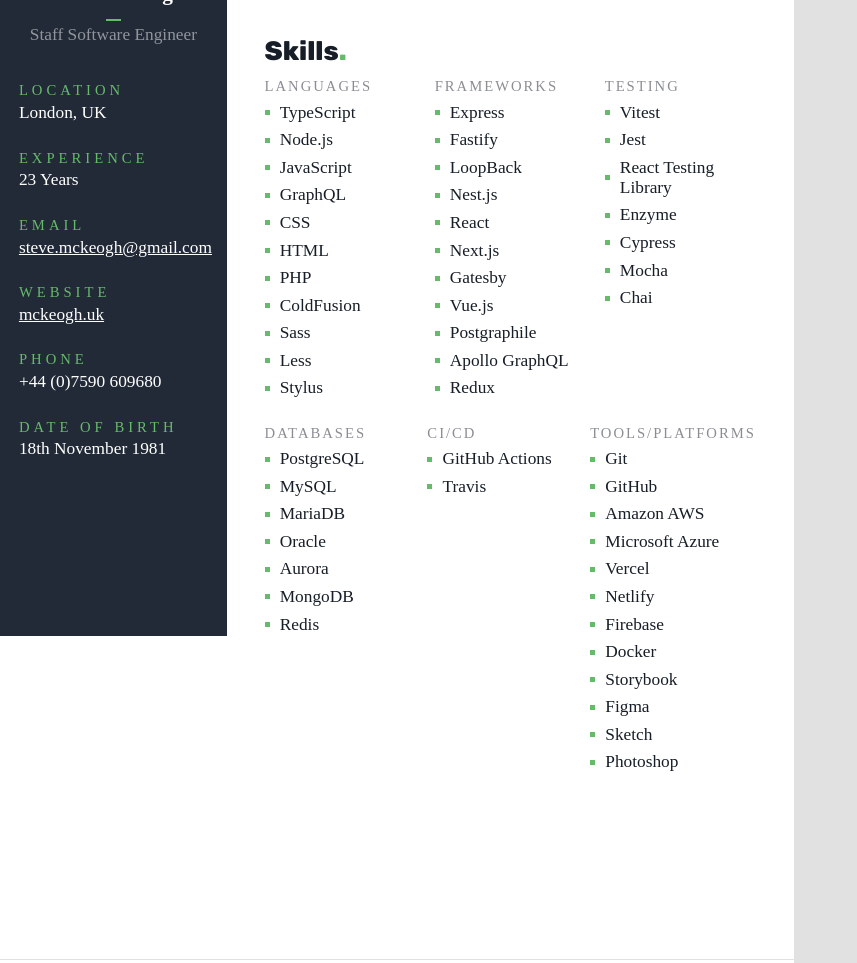
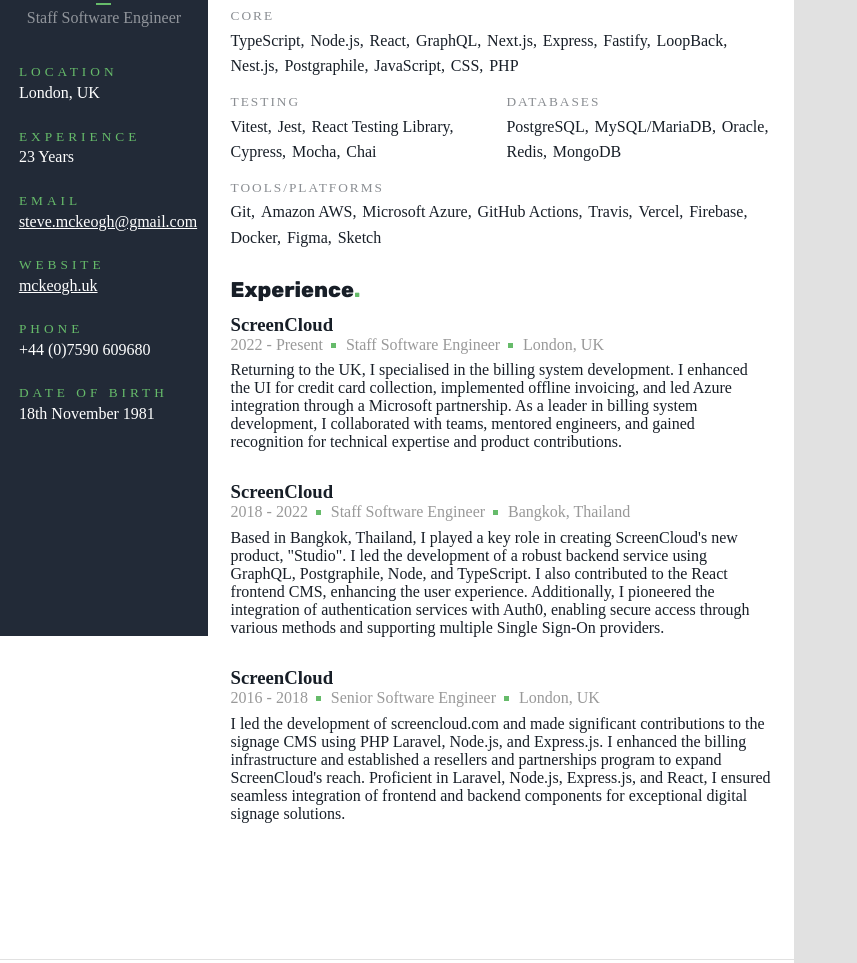
Before and after one commit to thekeogh/cv-pdf-template, a plain HTML site: page index.html in a window 1280 px wide. Shown: the part 164-1127 px from the top of the page, without its empty margins (0-857 px from the left). Drawn offline with Linux system fonts and the light colour scheme; a web font is replaced by a local one.

Commit message:
refactor(*): shortened content, reduces dimensions and fonts.
Tried to make the CV a little smaller.

```diff
--- a/index.html
+++ b/index.html
@@ -53,41 +53,30 @@
       <div class="chunk">
         <h1>Skills</h1>
         <div class="grid">
+
           <div class="row">
             <!-- Languages -->
             <div class="column">
-              <h2>Languages</h2>
+              <h2>Core</h2>
               <ul class="bullets">
                 <li>TypeScript</li>
                 <li>Node.js</li>
-                <li>JavaScript</li>
+                <li>React</li>
                 <li>GraphQL</li>
-                <li>CSS</li>
-                <li>HTML</li>
-                <li>PHP</li>
-                <li>ColdFusion</li>
-                <li>Sass</li>
-                <li>Less</li>
-                <li>Stylus</li>
-              </ul>
-            </div>
-            <!-- Frameworks -->
-            <div class="column">
-              <h2>Frameworks</h2>
-              <ul class="bullets">
+                <li>Next.js</li>
                 <li>Express</li>
                 <li>Fastify</li>
                 <li>LoopBack</li>
                 <li>Nest.js</li>
-                <li>React</li>
-                <li>Next.js</li>
-                <li>Gatesby</li>
-                <li>Vue.js</li>
                 <li>Postgraphile</li>
-                <li>Apollo GraphQL</li>
-                <li>Redux</li>
+                <li>JavaScript</li>
+                <li>CSS</li>
+                <li>PHP</li>
               </ul>
             </div>
+          </div>
+
+          <div class="row">
             <!-- Testing -->
             <div class="column">
               <h2>Testing</h2>
@@ -95,64 +84,49 @@
                 <li>Vitest</li>
                 <li>Jest</li>
                 <li>React Testing Library</li>
-                <li>Enzyme</li>
                 <li>Cypress</li>
                 <li>Mocha</li>
                 <li>Chai</li>
               </ul>
             </div>
-          </div>
-
-          <div class="row">
             <!-- Databases -->
             <div class="column">
               <h2>Databases</h2>
               <ul class="bullets">
                 <li>PostgreSQL</li>
-                <li>MySQL</li>
-                <li>MariaDB</li>
+                <li>MySQL/MariaDB</li>
                 <li>Oracle</li>
-                <li>Aurora</li>
+                <li>Redis</li>
                 <li>MongoDB</li>
-                <li>Redis</li>
               </ul>
             </div>
-            <!-- CI/CD -->
-            <div class="column">
-              <h2>CI/CD</h2>
-              <ul class="bullets">
-                <li>GitHub Actions</li>
-                <li>Travis</li>
-              </ul>
-            </div>
+          </div>
+
+          <div class="row">
+
             <!-- Tools/Platforms -->
             <div class="column">
               <h2>Tools/Platforms</h2>
               <ul class="bullets">
                 <li>Git</li>
-                <li>GitHub</li>
                 <li>Amazon AWS</li>
                 <li>Microsoft Azure</li>
+                <li>GitHub Actions</li>
+                <li>Travis</li>
                 <li>Vercel</li>
-                <li>Netlify</li>
                 <li>Firebase</li>
                 <li>Docker</li>
-                <li>Storybook</li>
                 <li>Figma</li>
                 <li>Sketch</li>
-                <li>Photoshop</li>
               </ul>
             </div>
           </div>
         </div>
       </div>
-    </div>
 
-    <!-- Page 2 -->
-    <div class="page">
+
       <div class="chunk">
         <h1>Experience</h1>
-
         <article class="experience">
           <h3>ScreenCloud</h3>
           <ul>
@@ -161,8 +135,7 @@
             <li>London, UK</li>
           </ul>
           <div class="content">
-            <p>In 2022, upon returning to the UK, I rejoined ScreenCloud as a Staff Software Engineer, having already created and maintained the billing system. I developed UI components for credit card collection via Stripe, implemented enterprise level offline invoicing with Chargebee, and explored a Microsoft partnership for Azure integration. I led the billing system's development, collaborated with various teams, and mentored engineers, earning respect for technical expertise and product contributions.</p>
-            <p><a href="https://mckeogh.uk">Read more on mckeogh.uk</a></p>
+            <p>Returning to the UK, I specialised in the billing system development. I enhanced the UI for credit card collection, implemented offline invoicing, and led Azure integration through a Microsoft partnership. As a leader in billing system development, I collaborated with teams, mentored engineers, and gained recognition for technical expertise and product contributions.</p>
           </div>
         </article>
 
@@ -174,8 +147,7 @@
             <li>Bangkok, Thailand</li>
           </ul>
           <div class="content">
-            <p>From 2018 to 2022, while based in Bangkok, Thailand, I played a crucial role in creating a new product at ScreenCloud. This involved rebuilding the CMS from scratch, known as "Studio" today. I worked independently and collaboratively on various services and user interfaces, leading the development of a powerful backend service using GraphQL, Postgraphile, node, and TypeScript. I also contributed to the React frontend CMS, improving the user experience. Additionally, I pioneered the development of authentication services integrated with Auth0, enabling secure access through various methods and supporting multiple Single Sign-On providers including Okta, SAML and Microsoft Azure AD.</p>
-            <p><a href="https://mckeogh.uk">Read more on mckeogh.uk</a></p>
+            <p>Based in Bangkok, Thailand, I played a key role in creating ScreenCloud's new product, "Studio". I led the development of a robust backend service using GraphQL, Postgraphile, Node, and TypeScript. I also contributed to the React frontend CMS, enhancing the user experience. Additionally, I pioneered the integration of authentication services with Auth0, enabling secure access through various methods and supporting multiple Single Sign-On providers.</p>
           </div>
         </article>
 
@@ -187,17 +159,19 @@
             <li>London, UK</li>
           </ul>
           <div class="content">
-            <p>As a Senior Software Engineer at ScreenCloud from 2016 to 2018, I played a crucial role in revolutionising the cloud-based digital signage industry. I led the development of the screencloud.com marketing website and made substantial contributions to the signage CMS using PHP Laravel and Node.js with Express.js. I also improved the billing infrastructure and created a resellers and partnerships program to expand ScreenCloud's reach. Throughout my tenure, I demonstrated expertise in Laravel, Node.js, Express.js, and React, ensuring seamless integration of frontend and backend components for exceptional digital signage solutions.</p>
-            <p><a href="https://mckeogh.uk">Read more on mckeogh.uk</a></p>
+            <p>I led the development of screencloud.com and made significant contributions to the signage CMS using PHP Laravel, Node.js, and Express.js. I enhanced the billing infrastructure and established a resellers and partnerships program to expand ScreenCloud's reach. Proficient in Laravel, Node.js, Express.js, and React, I ensured seamless integration of frontend and backend components for exceptional digital signage solutions.</p>
           </div>
         </article>
+      </div>
 
-      </div>
+
     </div>
 
-    <!-- Page 3 -->
+    <!-- Page 2 -->
     <div class="page">
       <div class="chunk">
+
+
 
         <article class="experience">
           <h3>Thin Martian</h3>
@@ -207,8 +181,7 @@
             <li>London, UK</li>
           </ul>
           <div class="content">
-            <p>As a Senior Web Developer at Thin Martian, I collaborated with diverse clients, delivering cutting-edge web solutions. A notable contribution was developing a bespoke PHP Laravel CMS, utilising YAML definition files for streamlined backend development. I also embraced emerging frontend technologies, starting with Vue.js and transitioning to React. Leveraging React, our team created complex and interactive frontend applications, prioritising user experience. Throughout my tenure, I focused on innovation, adapting to new technologies, and improving the development process.</p>
-            <p><a href="https://mckeogh.uk">Read more on mckeogh.uk</a></p>
+            <p>I collaborated with clients to deliver cutting-edge web solutions. A highlight was developing a bespoke PHP Laravel CMS using YAML definition files for efficient backend development. I embraced emerging frontend technologies, transitioning from Vue.js to React. Leveraging React, I led the creation of complex and interactive frontend applications, prioritising user experience.</p>
           </div>
         </article>
 
@@ -220,8 +193,7 @@
             <li>London, UK</li>
           </ul>
           <div class="content">
-            <p>As a Senior Web Developer at Codegent from 2005 to 2016, I delivered exceptional web solutions for renowned clients like Disney, AMEX, Timeout, Microsoft, and Sketchers. I crafted bespoke CMS platforms using ColdFusion, PHP CodeIgniter, and PHP Laravel, ensuring efficient data management with MySQL and Oracle. I also led the creation of international Skechers websites, building frontend applications in multiple languages and architecting a custom CMS. Throughout my tenure, I embraced diverse challenges, leaving a lasting impact through technical expertise and innovative problem-solving.</p>
-            <p><a href="https://mckeogh.uk">Read more on mckeogh.uk</a></p>
+            <p>Delivered exceptional web solutions for renowned clients including Disney, AMEX, Timeout, Microsoft, and Skechers. Crafted bespoke CMS platforms using ColdFusion, PHP CodeIgniter and Laravel with efficient data management in MySQL and Oracle. Led creation of international Skechers websites, architecting a custom CMS and building multilingual frontend applications. Demonstrated technical expertise and innovative problem-solving, leaving a lasting impact.</p>
           </div>
         </article>
 
@@ -233,17 +205,9 @@
             <li>London, UK</li>
           </ul>
           <div class="content">
-            <p>As a Web Developer at Reading Room, I collaborated with diverse clients like Cancer Research UK, British Library, and BBC. I handled frontend development using early-stage CSS, and personally created custom ColdFusion-based CMSs for backend work. I extensively worked with databases including MySQL, Oracle, and SQL Server to ensure smooth integration between frontend and backend components, delivering high-quality web solutions tailored to client requirements.</p>
-            <p><a href="https://mckeogh.uk">Read more on mckeogh.uk</a></p>
+            <p>Collaborated with diverse clients including Cancer Research UK, British Library, and BBC. Expert in frontend development using early-stage CSS and creating custom ColdFusion-based CMSs for backend work. Proficient in integrating frontend and backend components using MySQL, Oracle, and SQL Server databases. Delivered high-quality, tailored web solutions aligned with client requirements.</p>
           </div>
         </article>
-
-      </div>
-    </div>
-
-    <!-- Page 4 -->
-    <div class="page">
-      <div class="chunk">
 
         <article class="experience">
           <h3>Datadial Ltd</h3>
@@ -254,16 +218,12 @@
           </ul>
           <div class="content">
             <p>Successfully developed and maintained production-ready code for client websites spanning diverse industries. During that period, I crafted websites using pure HTML and JavaScript, as CSS was a nascent technology with limited support from mainstream browsers at the time.</p>
-            <p><a href="https://mckeogh.uk">Read more on mckeogh.uk</a></p>
           </div>
         </article>
 
       </div>
-    </div>
+      <div class="chunk">
 
-    <!-- Page 5 -->
-    <div class="page">
-      <div class="chunk">
         <h1>Education</h1>
         <article class="experience">
           <h3>Diploma in Web Development<br />Self-taught and Web Developer Home Course</h3>
@@ -275,7 +235,9 @@
             <p>To further enhance my capabilities, I embarked on a comprehensive web developer home course, through which I acquired a diploma in web development. This self-directed learning path allowed me to acquire proficiency in various programming languages, frameworks, and development methodologies, all of which have been instrumental in my successful career as a software engineer.</p>
           </div>
         </article>
+
       </div>
+
     </div>
 
 </body>
--- a/style.css
+++ b/style.css
@@ -73,12 +73,12 @@
 
   --font-family-body: 'Futura PT Web';
   --font-family-title: 'Rubik';
-  --font-size-small: 11pt;
-  --font-size-body: 13pt;
-  --font-size-title: 20pt;
+  --font-size-small: 10pt;
+  --font-size-body: 12pt;
+  --font-size-title: 16pt;
 
-  --dimension-structure-padding: 10mm;
-  --dimension-width-aside: 60mm;
+  --dimension-structure-padding: 6mm;
+  --dimension-width-aside: 55mm;
 }
 
 /**
@@ -140,6 +140,7 @@
   margin: 0 0 3mm;
   font-family: var(--font-family-title);
   font-size: var(--font-size-title);
+  font-weight: 800;
 }
 h1::after {
   content: ".";
@@ -263,12 +264,13 @@
  * Very basic grid system that can be used across the app. Will be used minimally.
  */
 .grid {
-  row-gap: 5mm;
+  --gap: 3mm;
+  row-gap: var(--gap);
   flex-direction: column;
   display: flex;
 }
 .grid .row {
-  column-gap: 5mm;
+  column-gap: var(--gap);
   display: flex;
 }
 .grid .row .column {
@@ -290,17 +292,14 @@
 }
 .bullets li {
   margin: 0 0 2mm;
-  padding: 0 0 0 4mm;
-  position: relative;
+  padding: 0 .5mm 0 0;
+  display: inline-block;
 }
 .bullets li::after {
-  content: "";
-  width: 5px;
-  height: 5px;
-  background: var(--color-green-100);
-  left: 0;
-  top: calc(50% - 2.5px);
-  position: absolute;
+  content: ",";
+}
+.bullets li:last-child:after {
+  display: none
 }
 
 /**
```
